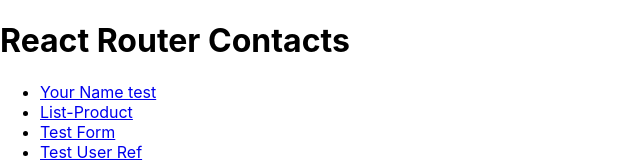
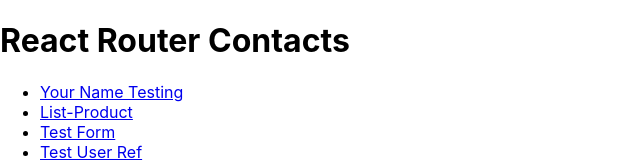
Before and after one commit to khoemf/lab, a React (Create React App) app: page / in a window 1280 px wide. Shown: the top 163 px of the page, without its empty margins (0-640 px from the left). Built offline with nearby package versions, Linux system fonts and the light colour scheme.

Commit message:
Commit test

```diff
--- a/src/Routes/Root.js
+++ b/src/Routes/Root.js
@@ -10,7 +10,7 @@
           <nav>
             <ul>
               <li>
-              <Link to={`contacts/1`}>Your Name test</Link>
+              <Link to={`contacts/1`}>Your Name Testing</Link>
               </li>
               <li>
                 <Link to= {`list-product`}>List-Product</Link>
```
